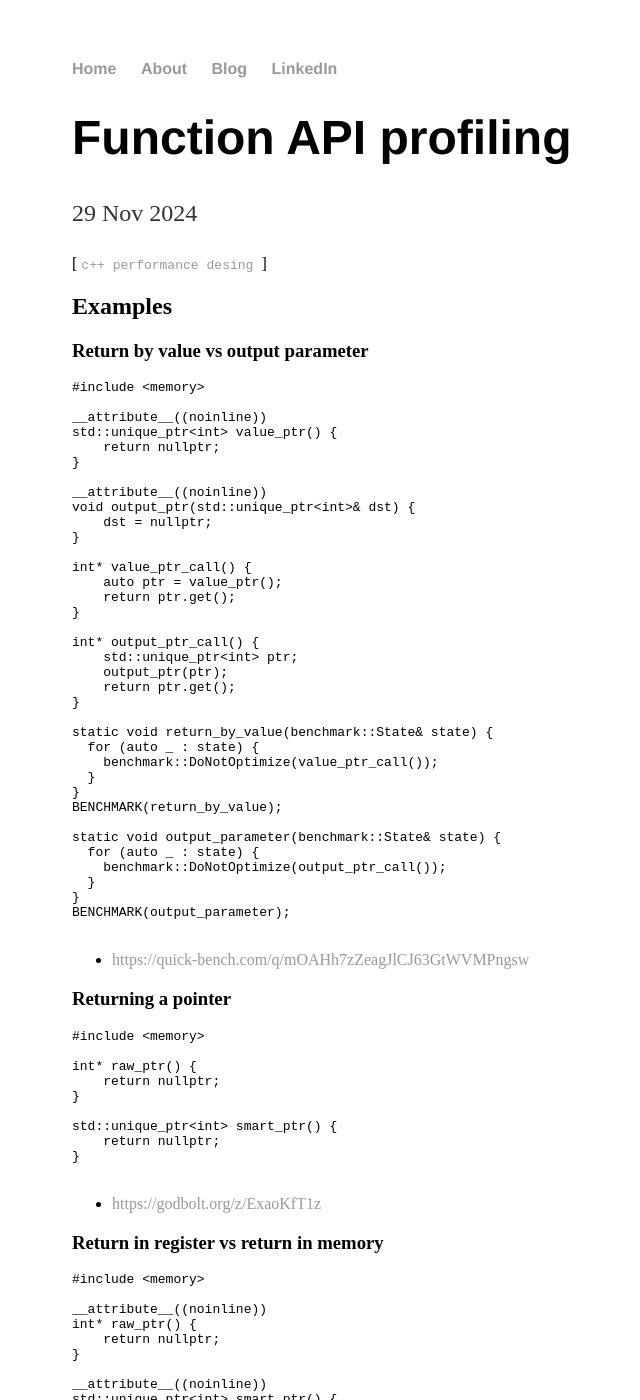
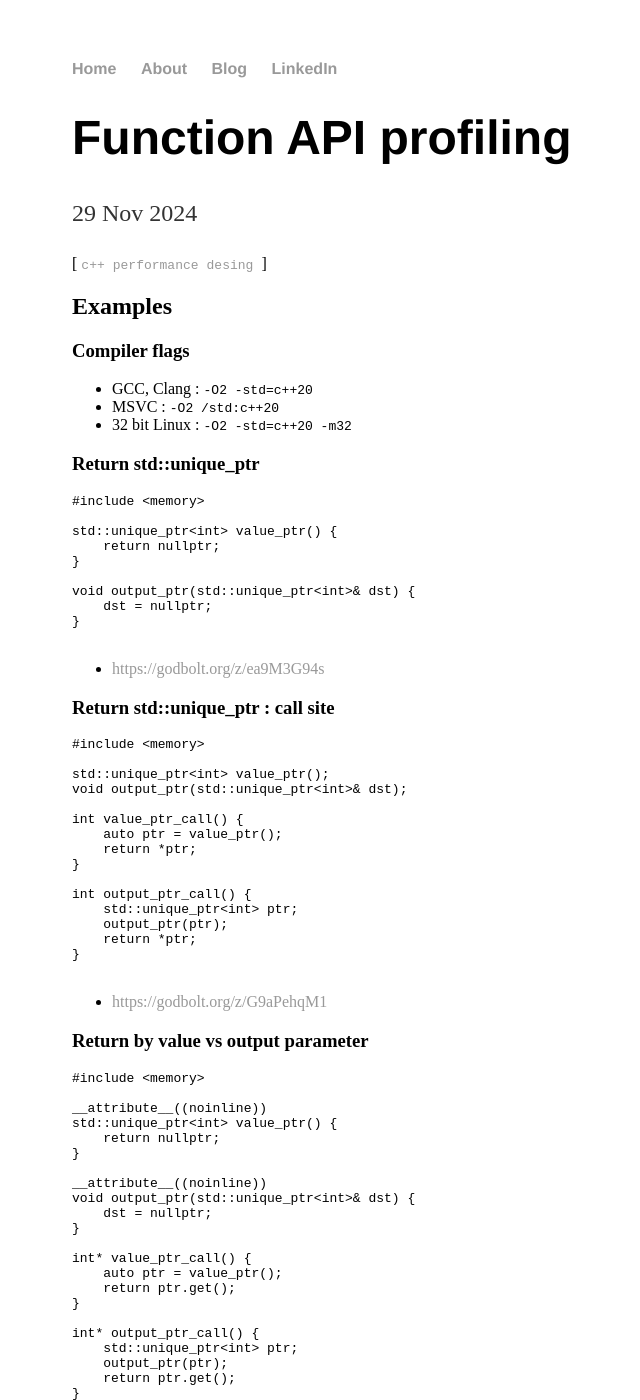
Before and after one commit to vladiant/vladiant.github.io, a Jekyll site: the page built from _posts/2024-11-29-function-api-profile.md, in a window 1280 px wide and 1400 px high. Shown: the whole window, without its empty margins (120-760 px from the left). Built offline with Jekyll 4.4.1, drawn with Linux system fonts in a browser that asks for light colours.

Commit message:
Update post

````diff
--- a/_posts/2024-11-29-function-api-profile.md
+++ b/_posts/2024-11-29-function-api-profile.md
@@ -6,6 +6,47 @@ tags: c++ performance desing
 ---
 
 ## Examples
+
+### Compiler flags
+* GCC, Clang : `-O2 -std=c++20`
+* MSVC : `-O2 /std:c++20`
+* 32 bit Linux : `-O2 -std=c++20 -m32`
+
+### Return std::unique_ptr
+```
+#include <memory>
+
+std::unique_ptr<int> value_ptr() {
+    return nullptr;
+}
+
+void output_ptr(std::unique_ptr<int>& dst) {
+    dst = nullptr;
+}
+
+```
+* <https://godbolt.org/z/ea9M3G94s>
+
+### Return std::unique_ptr : call site
+```
+#include <memory>
+
+std::unique_ptr<int> value_ptr();
+void output_ptr(std::unique_ptr<int>& dst);
+
+int value_ptr_call() {
+    auto ptr = value_ptr();
+    return *ptr;
+}
+
+int output_ptr_call() {
+    std::unique_ptr<int> ptr;
+    output_ptr(ptr);
+    return *ptr;
+}
+
+```
+* <https://godbolt.org/z/G9aPehqM1>
 
 ### Return by value vs output parameter
 ```
````
